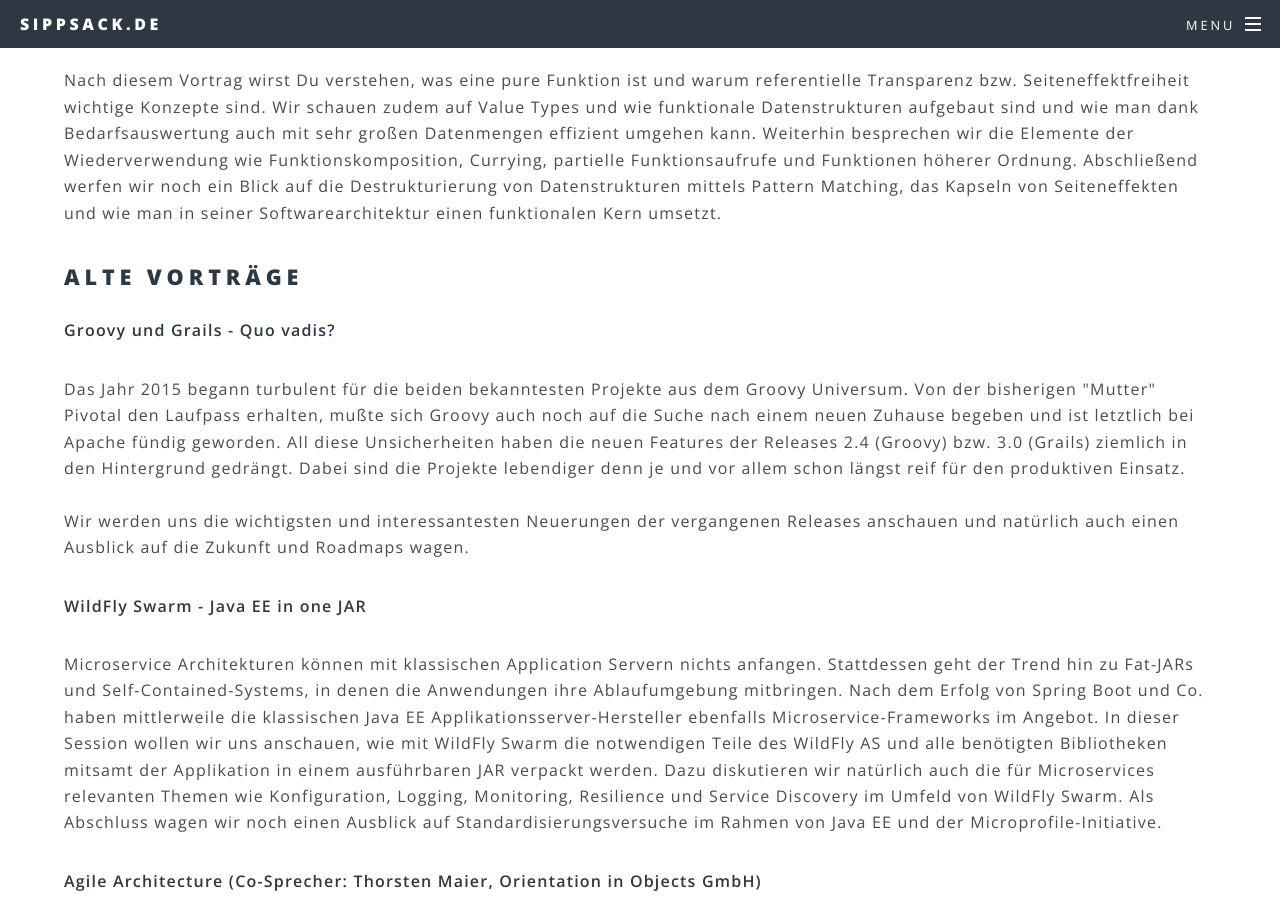
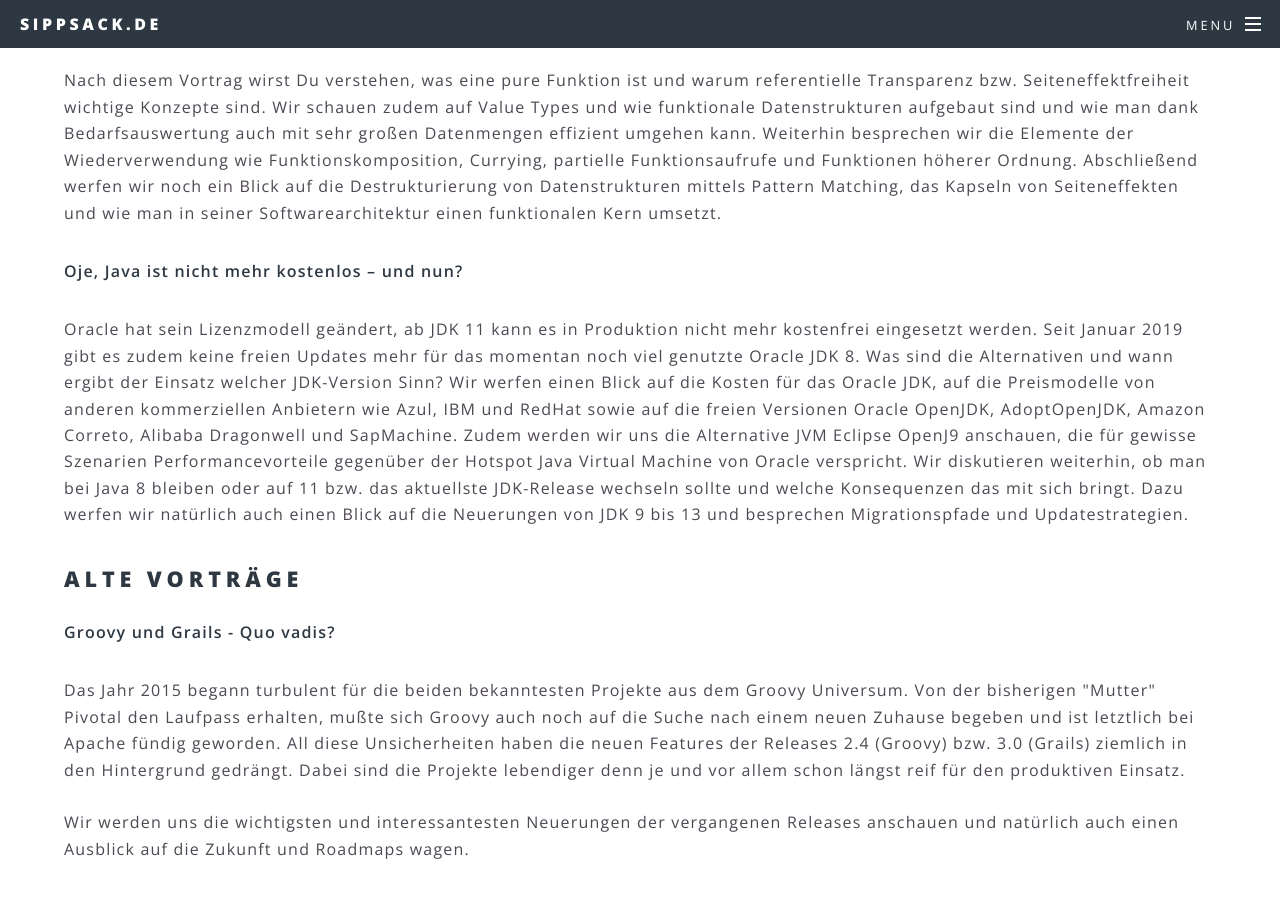
Before and after one commit to sippsack/sippsack.github.io, a Jekyll site: the page built from portfolio.md, in a window 1280 px wide and 900 px high, scrolled down 5079 px. Built offline with Jekyll 4.4.1, drawn with Linux system fonts in a browser that asks for light colours.

Commit message:
added talks and article

```diff
--- a/_data/portfolio.yaml
+++ b/_data/portfolio.yaml
@@ -107,6 +107,8 @@ talks:
       Funktionale Programmierung ist im Moment in aller Munde. Seit Version 8 und Lambdas/Streams stehen auch Java-Anwendern diverse Werkzeuge zur Verfügung. Daher wird es Zeit, sich mit den grundlegenden Konzepten der funktionalen Programmierung auseinanderzusetzen.
       <br/><br/>
       Nach diesem Vortrag wirst Du verstehen, was eine pure Funktion ist und warum referentielle Transparenz bzw. Seiteneffektfreiheit wichtige Konzepte sind. Wir schauen zudem auf Value Types und wie funktionale Datenstrukturen aufgebaut sind und wie man dank Bedarfsauswertung auch mit sehr großen Datenmengen effizient umgehen kann. Weiterhin besprechen wir die Elemente der Wiederverwendung wie Funktionskomposition, Currying, partielle Funktionsaufrufe und Funktionen höherer Ordnung. Abschließend werfen wir noch ein Blick auf die Destrukturierung von Datenstrukturen mittels Pattern Matching, das Kapseln von Seiteneffekten und wie man in seiner Softwarearchitektur einen funktionalen Kern umsetzt.
+    "Oje, Java ist nicht mehr kostenlos – und nun?": |
+      Oracle hat sein Lizenzmodell geändert, ab JDK 11 kann es in Produktion nicht mehr kostenfrei eingesetzt werden. Seit Januar 2019 gibt es zudem keine freien Updates mehr für das momentan noch viel genutzte Oracle JDK 8. Was sind die Alternativen und wann ergibt der Einsatz welcher JDK-Version Sinn? Wir werfen einen Blick auf die Kosten für das Oracle JDK, auf die Preismodelle von anderen kommerziellen Anbietern wie Azul, IBM und RedHat sowie auf die freien Versionen Oracle OpenJDK, AdoptOpenJDK, Amazon Correto, Alibaba Dragonwell und SapMachine. Zudem werden wir uns die Alternative JVM Eclipse OpenJ9 anschauen, die für gewisse Szenarien Performancevorteile gegenüber der Hotspot Java Virtual Machine von Oracle verspricht. Wir diskutieren weiterhin, ob man bei Java 8 bleiben oder auf 11 bzw. das aktuellste JDK-Release wechseln sollte und welche Konsequenzen das mit sich bringt. Dazu werfen wir natürlich auch einen Blick auf die Neuerungen von JDK 9 bis 13 und besprechen Migrationspfade und Updatestrategien.
   old:
     "Groovy und Grails - Quo vadis?": |
       Das Jahr 2015 begann turbulent für die beiden bekanntesten Projekte aus dem Groovy Universum. Von der bisherigen "Mutter" Pivotal den Laufpass erhalten, mußte sich Groovy auch noch auf die Suche nach einem neuen Zuhause begeben und ist letztlich bei Apache fündig geworden. All diese Unsicherheiten haben die neuen Features der Releases 2.4 (Groovy) bzw. 3.0 (Grails) ziemlich in den Hintergrund gedrängt. Dabei sind die Projekte lebendiger denn je und vor allem schon längst reif für den produktiven Einsatz.
--- a/_data/publications.yaml
+++ b/_data/publications.yaml
@@ -1,4 +1,10 @@
 2019:
+  - Oktober:
+    - publisher: Java Aktuell 06/2019
+      title: "Und halbjährlich grüßt das Java Release"
+      date: 2019-10-23
+      link: https://www.ijug.eu/de/home/news/?tx_news_pi1%5Bnews%5D=1988&tx_news_pi1%5Bcontroller%5D=News&tx_news_pi1%5Baction%5D=detail&cHash=e37cabdbb421778ff05f8adf5b8502e5
+      pdf: https://backoffice.doag.org/formes/pubfiles/11761443/docs/Publikationen/Java-Aktuell/2019/06-2019/06-2019-Java-aktuell-WEB.pdf
   - September:
     - publisher: jaxenter.de
       title: "Java 13: Alle Features der neuen Version im Detail"
--- a/_data/talks.yaml
+++ b/_data/talks.yaml
@@ -1,4 +1,46 @@
 2019:
+  - Dezember:
+    - conference: OIO Hauskonferenz
+      date: 2019-12-19
+      location: Mannheim
+      title: "Modellierung komplexer Software für Dummies"
+      link:  https://www.oio.de/news/java-xml-hauskonferenz-themen-oio-mannheim-2019.htm#HK19-komplexe-software-modellieren
+    - conference: OIO Hauskonferenz
+      date: 2019-12-19
+      location: Mannheim
+      title: "Micronaut – Effiziente und performante Microservices für die Cloud"
+      link: https://www.oio.de/news/java-xml-hauskonferenz-themen-oio-mannheim-2019.htm#HK19-micronaut
+    - conference: OIO Hauskonferenz
+      date: 2019-12-19
+      location: Mannheim
+      title: "Oje, Java ist nicht mehr kostenlos - und nun?"
+      link: https://www.oio.de/news/java-xml-hauskonferenz-themen-oio-mannheim-2019.htm#HK19-java-nicht-mehr-kostenlos
+    - conference: IT-Tage
+      date: 2019-12-10
+      location: Frankfurt
+      title: "Funktionale Programmierung geht auch mit/trotz Java!"
+      link: https://www.ittage.informatik-aktuell.de/programm/2019/funktionale-programmierung-geht-auch-mittrotz-java/
+    - conference: IT-Tage
+      date: 2019-12-10
+      location: Frankfurt
+      title: "Micronaut – effiziente und performante Microservices für die Cloud"
+      link: https://www.ittage.informatik-aktuell.de/programm/2019/micronaut-effiziente-und-performante-microservices-fuer-die-cloud/
+  - November:
+    - conference: JUG Karlsruhe
+      date: 2019-11-27
+      location: Karlsruhe
+      title: "Funktionale Programmierung mit Java"
+      link: http://jug-karlsruhe.de/content/funktionale-programmierung-mit-java/
+    - conference: JVM-Con
+      date: 2019-11-26
+      location: Köln
+      title: "Funktionale Programmierung geht auch mit/trotz Java!"
+      link: https://www.jvm-con.de/programm/#/talk/funktionale-programmierung-geht-auch-mit-trotz-java
+    - conference: W-JAX
+      date: 2019-11-05
+      location: München
+      title: "Oje, Java ist nicht mehr kostenlos – und nun?"
+      link: https://jax.de/core-java-jvm-languages/oje-java-ist-nicht-mehr-kostenlos-und-nun/
   - Oktober:
     - conference: JUG Frankfurt
       title: "Legacy-Code im Griff dank der Mikado-Methode"
```
